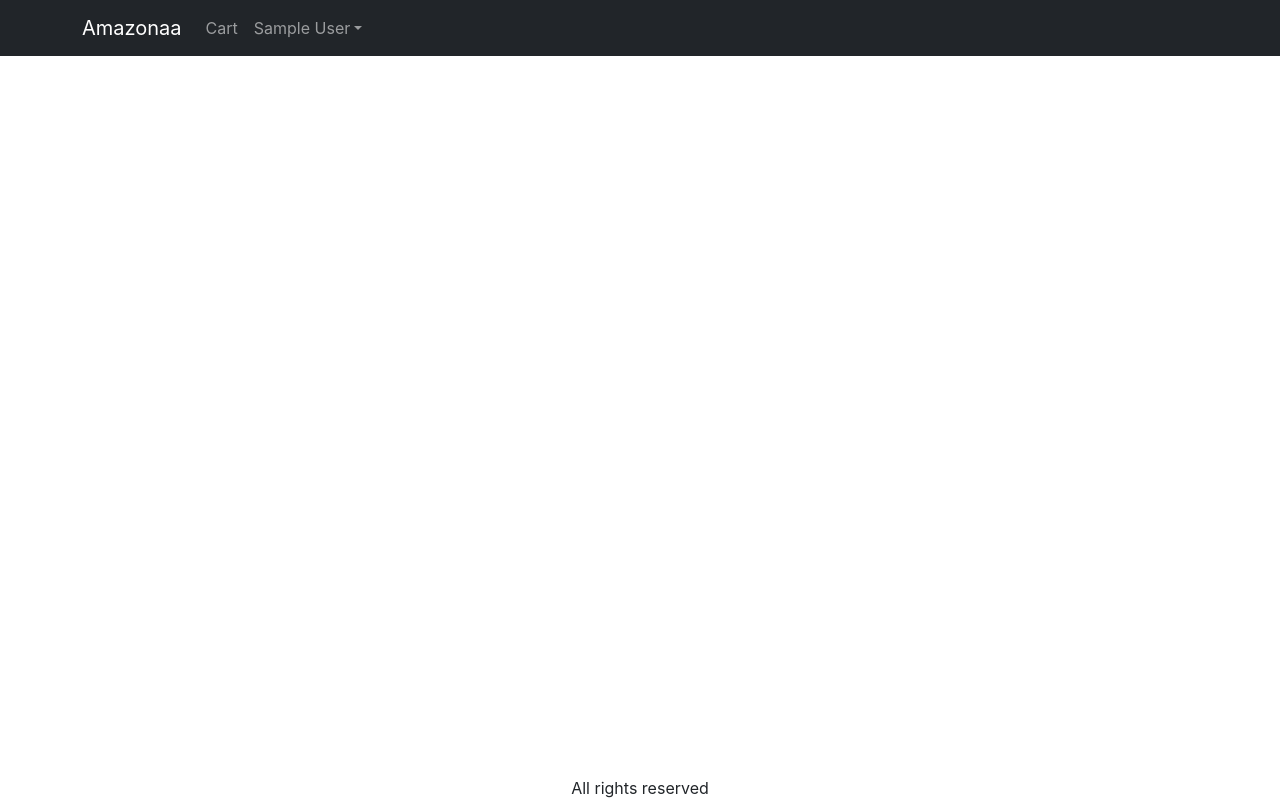
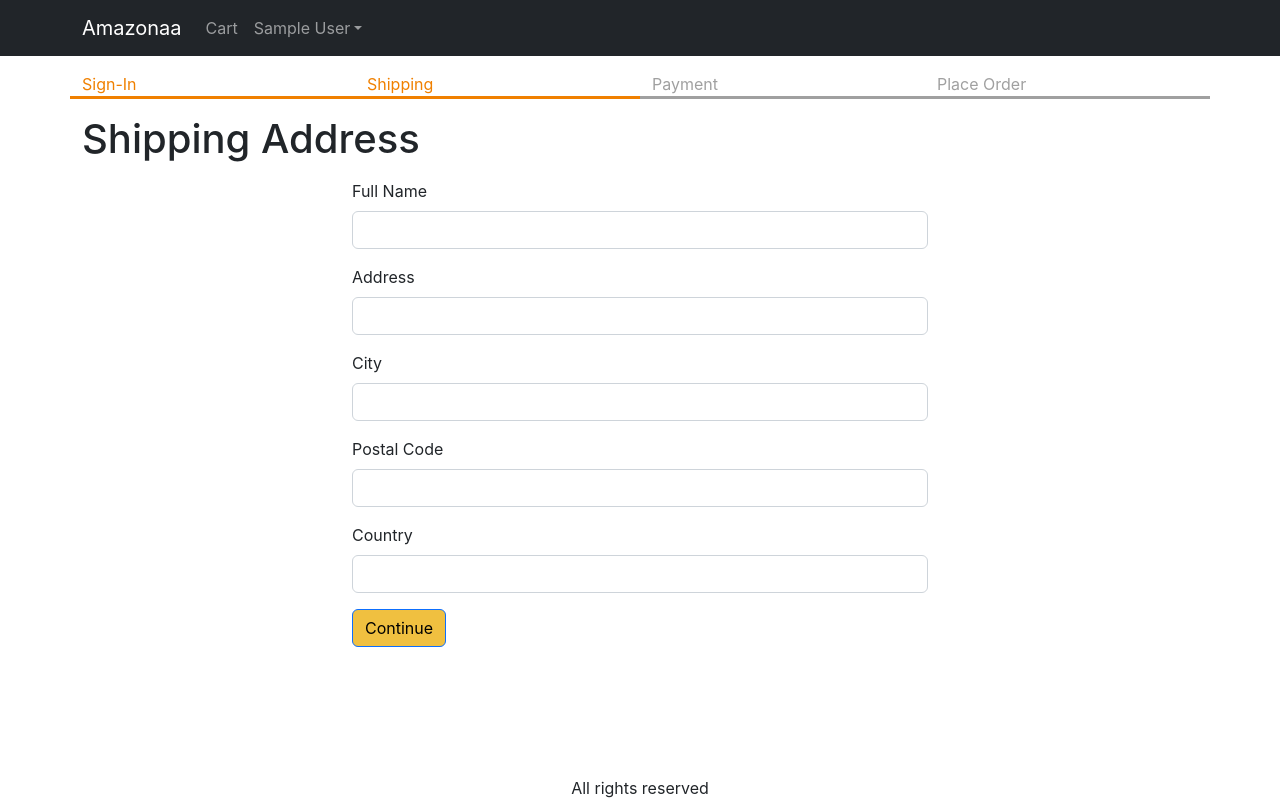
Before and after one commit to Kanishkan-Kumanan/amazonaa, a React (Create React App) app in the folder frontend-app/: page /shipping in a window 1280 px wide. Built offline with nearby package versions, Linux system fonts and the light colour scheme; sample sign-in values are in the browser's storage.

Commit message:
fifteenth commit

```diff
--- a/frontend-app/src/App.js
+++ b/frontend-app/src/App.js
@@ -13,6 +13,8 @@ import { Store } from "./Store";
 import { useContext } from "react";
 import CartScreen from "./screens/CartScreen";
 import SignInScreen from "./screens/SignInScreen";
+import ShippingAddress from "./screens/shippingAddressScreen";
+import SignUpScreen from "./screens/SignUpScreen";
 
 function App() {
 
@@ -21,7 +23,8 @@ function App() {
 
   const signoutHandler = () => {
     ctxDispatch({type:"USER_SIGNOUT"});
-    localStorage.removeItem("userInfo")
+    localStorage.removeItem("userInfo");
+    localStorage.removeItem("shippingAddress");
   }
 
   return (
@@ -76,6 +79,8 @@ function App() {
           <Route path="/products/:slug" element={<ProductScreen />} />
           <Route path="/cart" element={<CartScreen/>}/>
           <Route path="/signin" element={<SignInScreen/>} />
+          <Route path="/shipping" element={<ShippingAddress />} />
+          <Route path="/signup" element={<SignUpScreen />} />
         </Routes>
       </Container>
       </main>
--- a/frontend-app/src/Store.js
+++ b/frontend-app/src/Store.js
@@ -9,6 +9,8 @@ const initialState = {
     : null,
 
     cart: {
+        shippingAddress: localStorage.getItem('shippingAddress') ? JSON.parse(localStorage.getItem('shippingAddress'))
+        : {},
         cartItems : localStorage.getItem('cartitems') ? JSON.parse(localStorage.getItem('cartitems'))
         : [],
     },
@@ -38,7 +40,14 @@ function reducer(state,action){
     }
 
     case "USER_SIGNOUT":{
-      return {...state,userInfo: null}
+      return {...state,userInfo: null,
+        cart: {
+                cartItems : [], shippingAddress : {},
+      }}
+    }
+
+    case "SAVE_SHIPPING_ADDRESS":{
+      return {...state,cart: {...state.cart,shippingAddress: action.payload,}}
     }
 
     default:
--- /dev/null
+++ b/frontend-app/src/components/CheckOut.js
@@ -0,0 +1,14 @@
+import React from 'react'
+import Col from 'react-bootstrap/Col'
+import Row from 'react-bootstrap/Row'
+
+export default function CheckOut(props) {
+  return (
+    <Row className='checkout-steps'>
+      <Col className={props.step1 ? 'active' : ""}>Sign-In</Col>
+      <Col className={props.step2 ? 'active' : ""}>Shipping</Col>
+      <Col className={props.step3 ? 'active' : ""}>Payment</Col>
+      <Col className={props.step4 ? 'active' : ""}>Place Order</Col>
+    </Row>
+  )
+}
--- a/frontend-app/src/index.css
+++ b/frontend-app/src/index.css
@@ -59,3 +59,13 @@ main {
 .small-container {
   max-width: 600px;
 }
+
+.checkout-steps > div {
+  border-bottom: 0.2rem solid #a0a0a0;
+  color: #a0a0a0;
+}
+
+.checkout-steps > div.active {
+  border-bottom: 0.2rem solid #f08000;
+  color : #f08000;
+}
--- /dev/null
+++ b/frontend-app/src/screens/SignUpScreen.js
@@ -0,0 +1,86 @@
+import Container from "react-bootstrap/Container";
+import Button from "react-bootstrap/Button";
+import Form from "react-bootstrap/Form";
+import { Helmet } from "react-helmet-async";
+import {  Link, useLocation, useNavigate } from "react-router-dom";
+import axios from "axios";
+import { useContext, useEffect, useState } from "react";
+import { Store } from "../Store.js";
+import { toast } from "react-toastify";
+import { getError } from "../util.js";
+
+export default function SignUpScreen(){
+  const navigate = useNavigate();
+    const {search} = useLocation();
+    const redirectInUrl = new URLSearchParams(search).get('redirect');
+    const redirect = redirectInUrl ? redirectInUrl : "/";
+
+    const [email,setEmail] = useState("");
+    const [name,setName] = useState("");
+    const [password,setPassword] = useState("");
+    const [confirmPassword,setConfirmPassword] = useState("");
+
+    const {state,dispatch: ctxDispatch} = useContext(Store);
+    const {userInfo} = state;
+
+    const submitHandler = async (e) =>{
+      e.preventDefault();
+      if(password !== confirmPassword){
+        toast.error("Passwords do not match");
+        return;
+      }
+      try{
+      const {data} = await axios.post("/api/users/signup",{
+        name,
+        email,
+        password,
+      });
+      ctxDispatch({type:"USER_SIGNIN",payload : data});
+      localStorage.setItem('userInfo',JSON.stringify(data));
+      navigate(redirect || "/");
+    }catch(err){
+       console.log(err.message);
+       toast.error(getError(err));
+    }
+    }
+
+    useEffect(() =>{
+      if(userInfo){
+        navigate(redirect)
+      }
+    },[userInfo,navigate,redirect])
+
+    return(
+        <Container className="small-container">
+         <Helmet>
+            <title>Sign Up</title>
+         </Helmet>
+         <h1 className="my-3">Sign Up</h1>
+         <Form onSubmit={submitHandler}>
+         <Form.Group className="mb-3" controlId="name" onChange={(e) => setName(e.target.value)}>
+            <Form.Label>Name</Form.Label>
+            <Form.Control type="name" required/>
+          </Form.Group>
+          <Form.Group className="mb-3" controlId="email" onChange={(e) => setEmail(e.target.value)}>
+            <Form.Label>Email</Form.Label>
+            <Form.Control type="email" required/>
+          </Form.Group>
+          <Form.Group className="mb-3" controlId="password" onChange={(e) =>setPassword(e.target.value)}>
+            <Form.Label>Password</Form.Label>
+            <Form.Control type="password" required />
+          </Form.Group>
+          <Form.Group className="mb-3" controlId="confirmpassword" onChange={(e) =>setConfirmPassword(e.target.value)}>
+            <Form.Label>Confirm Password</Form.Label>
+            <Form.Control type="password" required />
+          </Form.Group>
+          <div className="mb-3">
+            <Button type="submit">Sign Up</Button>
+          </div>
+          <div className="mb-3">
+           Already have an account?{' '}
+           <Link to={`/signin?redirect=${redirect}`}>Sign-In</Link>
+          </div>
+         </Form>
+        </Container>
+    )
+}
--- /dev/null
+++ b/frontend-app/src/screens/shippingAddressScreen.js
@@ -0,0 +1,81 @@
+import { Helmet } from "react-helmet-async";
+import Form from "react-bootstrap/Form"
+import { useContext, useEffect, useState } from "react";
+import Button from "react-bootstrap/Button";
+import { Store } from "../Store";
+import { useNavigate } from "react-router-dom";
+import CheckOut from "../components/CheckOut";
+
+export default function ShippingAddress(){
+    const navigate = useNavigate();
+    const {state,dispatch:ctxDispatch} = useContext(Store);
+    const {cart:{shippingAddress},userInfo} = state;
+    const [fullName,setFullName] = useState(shippingAddress.fullName || '');
+    const [address,setAddress] = useState(shippingAddress.address || '');
+    const [city,setCity] = useState(shippingAddress.city || '');
+    const [postalCode,setPostalCode] = useState(shippingAddress.postalCode || '');
+    const [country,setCountry] = useState(shippingAddress.country || '');
+
+    useEffect(() =>{
+        if(!userInfo){
+            navigate("/signin?redirect=/shipping");
+        }
+    },[userInfo,navigate])
+
+    const submitHandler = (e) =>{
+        e.preventDefault();
+        ctxDispatch({type:"SAVE_SHIPPING_ADDRESS",
+          payload: { fullName,
+                  address,
+                  city,
+                  postalCode,
+                  country, }
+                 });
+        localStorage.setItem('shippingAddress',JSON.stringify({
+            fullName,
+            address,
+            city,
+            postalCode,
+            country,
+        }))
+        navigate('/payment')
+    }
+  return(
+   <div>
+    <Helmet>
+        <title>Shipping Address</title>
+    </Helmet>
+    <CheckOut step1 step2></CheckOut>
+    <h1 className="my-3">Shipping Address</h1>
+    <div className="container small-container">
+    <Form onSubmit={submitHandler}>
+        <Form.Group className="mb-3" controlId="fullName">
+            <Form.Label>Full Name</Form.Label>
+            <Form.Control value={fullName} onChange={(e) => setFullName(e.target.value)} required/>
+        </Form.Group>
+        <Form.Group className="mb-3" controlId="address">
+            <Form.Label>Address</Form.Label>
+            <Form.Control value={address} onChange={(e) => setAddress(e.target.value)} required/>
+        </Form.Group>
+        <Form.Group className="mb-3" controlId="city">
+            <Form.Label>City</Form.Label>
+            <Form.Control value={city} onChange={(e) => setCity(e.target.value)} required/>
+        </Form.Group>
+        <Form.Group className="mb-3" controlId="postalCode">
+            <Form.Label>Postal Code</Form.Label>
+            <Form.Control value={postalCode} onChange={(e) => setPostalCode(e.target.value)} required/>
+        </Form.Group>
+        <Form.Group className="mb-3" controlId="country">
+            <Form.Label>Country</Form.Label>
+            <Form.Control value={country} onChange={(e) => setCountry(e.target.value)} required/>
+        </Form.Group>
+        <div className="mb-3">
+            <Button variant="primary" type="submit">
+                Continue
+            </Button>
+        </div>
+    </Form>
+    </div>
+   </div>
+  )
+}
```
Also changed, not shown: 1 other file (tests, documents, lock files or other folders).
